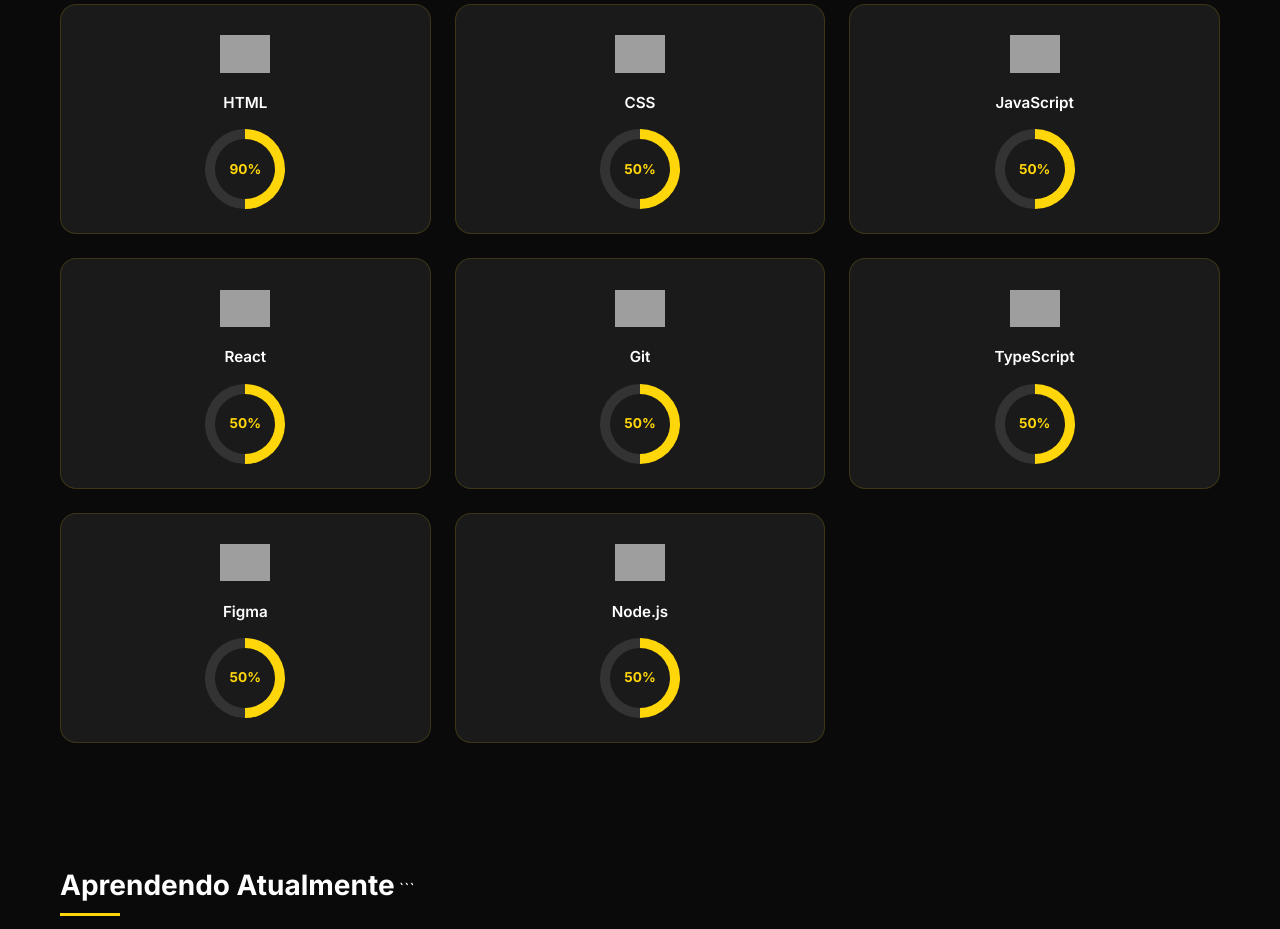
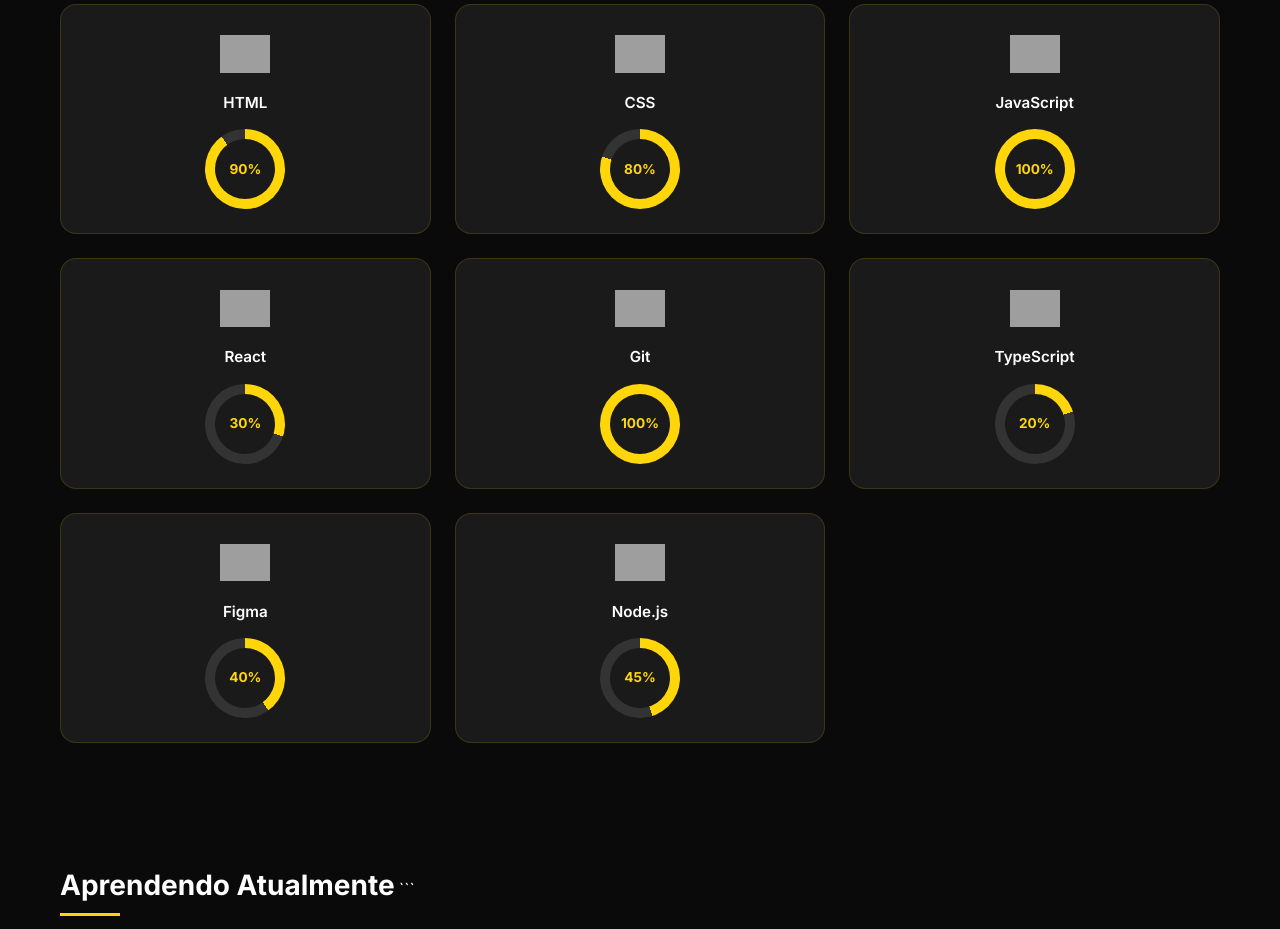
Before and after one commit to HaslanBea/portifolio-has, a plain HTML site: page index.html in a window 1280 px wide. Shown: the part 1860-2789 px from the top of the page. Drawn offline with Linux system fonts and the light colour scheme; grey boxes are pictures that could not be loaded.

Commit message:
ajuste progress experiencias

```diff
--- a/index.html
+++ b/index.html
@@ -252,7 +252,7 @@
           </div>
           <p class="skill-name">CSS</p>
           <div class="progress-ring skill-css">
-            <span class="progress-text">50%</span>
+            <span class="progress-text">80%</span>
           </div>
         </div>
 
@@ -264,7 +264,7 @@
           </div>
           <p class="skill-name">JavaScript</p>
           <div class="progress-ring skill-js">
-            <span class="progress-text">50%</span>
+            <span class="progress-text">100%</span>
           </div>
         </div>
 
@@ -276,7 +276,7 @@
           </div>
           <p class="skill-name">React</p>
           <div class="progress-ring skill-react">
-            <span class="progress-text">50%</span>
+            <span class="progress-text">30%</span>
           </div>
         </div>
 
@@ -288,7 +288,7 @@
           </div>
           <p class="skill-name">Git</p>
           <div class="progress-ring skill-git">
-            <span class="progress-text">50%</span>
+            <span class="progress-text">100%</span>
           </div>
         </div>
 
@@ -300,7 +300,7 @@
           </div>
           <p class="skill-name">TypeScript</p>
           <div class="progress-ring skill-ts">
-            <span class="progress-text">50%</span>
+            <span class="progress-text">20%</span>
           </div>
         </div>
 
@@ -312,7 +312,7 @@
           </div>
           <p class="skill-name">Figma</p>
           <div class="progress-ring skill-figma">
-            <span class="progress-text">50%</span>
+            <span class="progress-text">40%</span>
           </div>
         </div>
 
@@ -324,7 +324,7 @@
           </div>
           <p class="skill-name">Node.js</p>
           <div class="progress-ring skill-node">
-            <span class="progress-text">50%</span>
+            <span class="progress-text">45%</span>
           </div>
         </div>
 
--- a/styles.css
+++ b/styles.css
@@ -3,27 +3,38 @@
     /*  Altere aqui para mudar as cores do site inteiro                 */
     /* ================================================================ */
     :root {
-      --bg-primary: #0A0A0A;        /* Fundo principal do site */
-      --bg-secondary: #1A1A1A;      /* Cards, footer, fundos secundários */
-      --accent: #FFD60A;            /* Amarelo de destaque */
-      --accent-dark: #E5C009;       /* Amarelo mais escuro para hover */
-      --text-primary: #FFFFFF;      /* Texto principal */
-      --text-secondary: #B0B0B0;    /* Textos secundários, descrições */
-      --progress-track: #333333;    /* Fundo das barras de progresso */
-      --transition: 0.3s ease;      /* Transição padrão */
+      --bg-primary: #0A0A0A;
+      /* Fundo principal do site */
+      --bg-secondary: #1A1A1A;
+      /* Cards, footer, fundos secundários */
+      --accent: #FFD60A;
+      /* Amarelo de destaque */
+      --accent-dark: #E5C009;
+      /* Amarelo mais escuro para hover */
+      --text-primary: #FFFFFF;
+      /* Texto principal */
+      --text-secondary: #B0B0B0;
+      /* Textos secundários, descrições */
+      --progress-track: #333333;
+      /* Fundo das barras de progresso */
+      --transition: 0.3s ease;
+      /* Transição padrão */
     }
 
     /* ================================================================ */
     /*  RESET E ESTILOS BASE                                            */
     /* ================================================================ */
-    *, *::before, *::after {
+    *,
+    *::before,
+    *::after {
       margin: 0;
       padding: 0;
       box-sizing: border-box;
     }
 
     html {
-      scroll-behavior: smooth;      /* Scroll suave ao clicar nos links */
+      scroll-behavior: smooth;
+      /* Scroll suave ao clicar nos links */
     }
 
     body {
@@ -174,7 +185,8 @@
     /*  - Carrossel de projetos abaixo                                  */
     /* ================================================================ */
     .hero {
-      padding-top: 100px; /* Espaço para a navbar fixa */
+      padding-top: 100px;
+      /* Espaço para a navbar fixa */
       padding-bottom: 40px;
       text-align: center;
     }
@@ -202,12 +214,19 @@
     }
 
     @keyframes typing {
-      from { width: 0; }
-      to { width: 100%; }
+      from {
+        width: 0;
+      }
+
+      to {
+        width: 100%;
+      }
     }
 
     @keyframes blink-caret {
-      50% { border-color: transparent; }
+      50% {
+        border-color: transparent;
+      }
     }
 
     /* ================================================================ */
@@ -250,7 +269,8 @@
     .slide-image-wrapper {
       position: relative;
       width: 100%;
-      padding-top: 56.25%; /* 16:9 = 9/16 = 0.5625 = 56.25% */
+      padding-top: 56.25%;
+      /* 16:9 = 9/16 = 0.5625 = 56.25% */
       overflow: hidden;
     }
 
@@ -274,7 +294,7 @@
       left: 0;
       right: 0;
       padding: 20px;
-      background: linear-gradient(transparent, rgba(0,0,0,0.9));
+      background: linear-gradient(transparent, rgba(0, 0, 0, 0.9));
       color: var(--text-primary);
       font-weight: 600;
       font-size: 1.1rem;
@@ -284,9 +304,9 @@
     /*  LÓGICA DO CARROSSEL — Radio buttons controlam os slides         */
     /*  Os IDs (#slide1, #slide2...) devem corresponder aos labels       */
     /* ================================================================ */
-    #slide1:checked ~ .carousel-track .carousel-slide:nth-child(1),
-    #slide2:checked ~ .carousel-track .carousel-slide:nth-child(2),
-    #slide3:checked ~ .carousel-track .carousel-slide:nth-child(3) {
+    #slide1:checked~.carousel-track .carousel-slide:nth-child(1),
+    #slide2:checked~.carousel-track .carousel-slide:nth-child(2),
+    #slide3:checked~.carousel-track .carousel-slide:nth-child(3) {
       display: block;
     }
 
@@ -358,9 +378,9 @@
       background-color: rgba(255, 214, 10, 0.4);
     }
 
-    #slide1:checked ~ .carousel-dots label[for="slide1"],
-    #slide2:checked ~ .carousel-dots label[for="slide2"],
-    #slide3:checked ~ .carousel-dots label[for="slide3"] {
+    #slide1:checked~.carousel-dots label[for="slide1"],
+    #slide2:checked~.carousel-dots label[for="slide2"],
+    #slide3:checked~.carousel-dots label[for="slide3"] {
       background-color: var(--accent);
     }
 
@@ -510,11 +530,10 @@
     .progress-ring {
       width: 80px;
       height: 80px;
-      border-radius: 50%;
-      background: conic-gradient(
-        var(--accent) 0deg 180deg,  /* <-- ALTERE AQUI: 180deg = 50% */
-        var(--progress-track) 180deg 360deg
-      );
+      border-radius: 900%;
+      background: conic-gradient(var(--accent) 0deg 180deg,
+          /* <-- ALTERE AQUI: 180deg = 50% */
+          var(--progress-track) 180deg 360deg);
       display: flex;
       align-items: center;
       justify-content: center;
@@ -530,6 +549,54 @@
       height: 60px;
       border-radius: 50%;
       background-color: var(--bg-secondary);
+    }
+
+    /* HTML - 90% */
+    .skill-html {
+      background: conic-gradient(var(--accent) 0deg 324deg,
+          var(--progress-track) 324deg 360deg);
+    }
+
+    /* CSS - 80% */
+    .skill-css {
+      background: conic-gradient(var(--accent) 0deg 288deg,
+          var(--progress-track) 288deg 360deg);
+    }
+
+    /* JavaScript - 100% */
+    .skill-js {
+      background: conic-gradient(var(--accent) 0deg 360deg,
+          var(--progress-track) 360deg 360deg);
+    }
+
+    /* React - 30% */
+    .skill-react {
+      background: conic-gradient(var(--accent) 0deg 108deg,
+          var(--progress-track) 108deg 360deg);
+    }
+
+    /* Git - 100% */
+    .skill-git {
+      background: conic-gradient(var(--accent) 0deg 360deg,
+          var(--progress-track) 360deg 360deg);
+    }
+
+    /* TypeScript - 20% */
+    .skill-ts {
+      background: conic-gradient(var(--accent) 0deg 72deg,
+          var(--progress-track) 72deg 360deg);
+    }
+
+    /* Figma - 40% */
+    .skill-figma {
+      background: conic-gradient(var(--accent) 0deg 144deg,
+          var(--progress-track) 144deg 360deg);
+    }
+
+    /* Node - 45% */
+    .skill-node {
+      background: conic-gradient(var(--accent) 0deg 162deg,
+          var(--progress-track) 162deg 360deg);
     }
 
     .progress-text {
@@ -820,22 +887,22 @@
       }
 
       /* Quando o checkbox está marcado, expande o menu */
-      .menu-toggle:checked ~ .nav-links {
+      .menu-toggle:checked~.nav-links {
         max-height: 400px;
         padding: 10px 20px;
         border-bottom-color: rgba(255, 214, 10, 0.15);
       }
 
       /* Animação do ícone hamburguer para X */
-      .menu-toggle:checked ~ .menu-icon span:nth-child(1) {
+      .menu-toggle:checked~.menu-icon span:nth-child(1) {
         transform: rotate(45deg) translate(5px, 5px);
       }
 
-      .menu-toggle:checked ~ .menu-icon span:nth-child(2) {
+      .menu-toggle:checked~.menu-icon span:nth-child(2) {
         opacity: 0;
       }
 
-      .menu-toggle:checked ~ .menu-icon span:nth-child(3) {
+      .menu-toggle:checked~.menu-icon span:nth-child(3) {
         transform: rotate(-45deg) translate(5px, -5px);
       }
 
@@ -852,10 +919,8 @@
     /* ================================================================ */
     @keyframes fillProgress {
       from {
-        background: conic-gradient(
-          var(--accent) 0deg 0deg,
-          var(--progress-track) 0deg 360deg
-        );
+        background: conic-gradient(var(--accent) 0deg 0deg,
+            var(--progress-track) 0deg 360deg);
       }
     }
 
```
